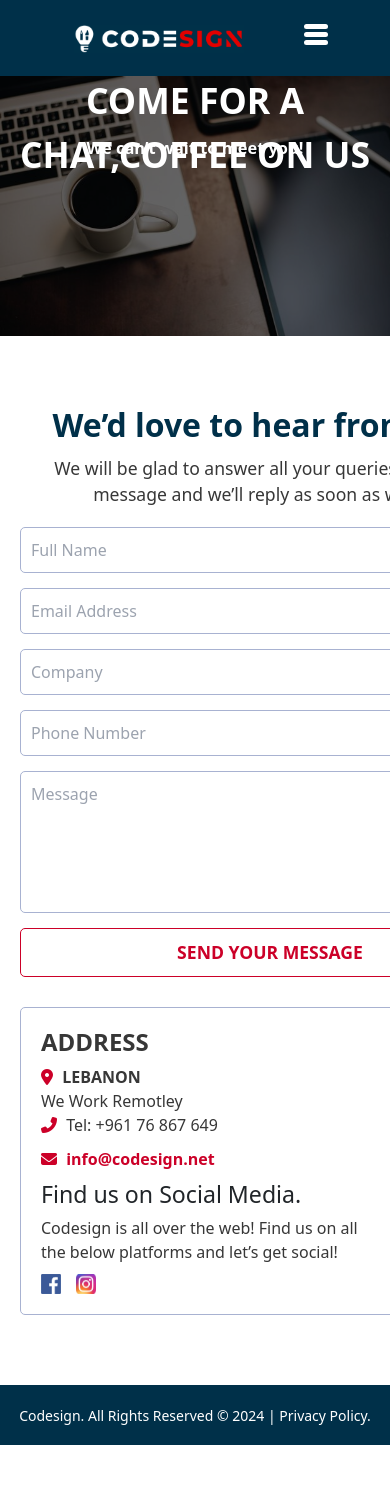
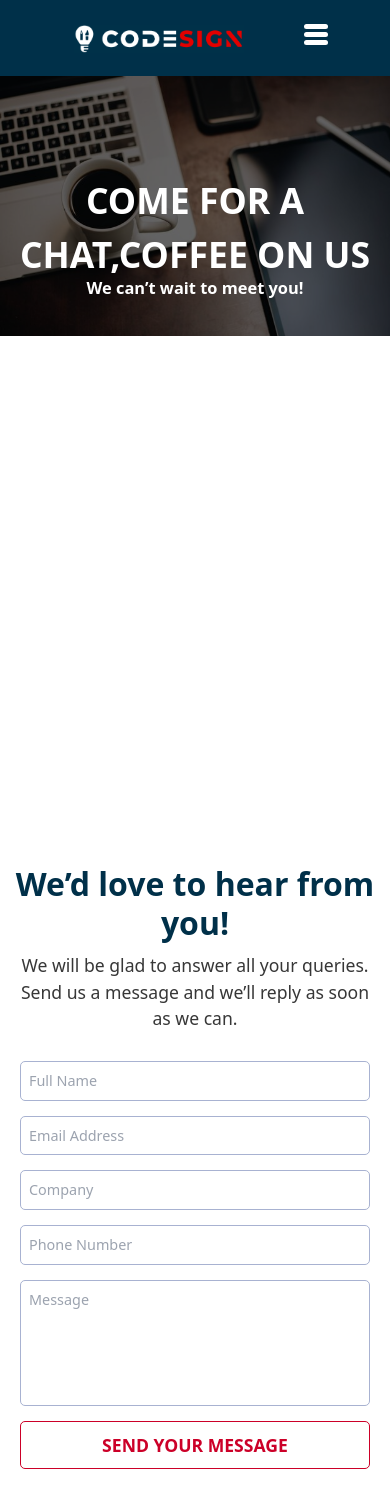
Before and after one commit to waelzd/home, a React (Create React App) app: page /contact in a window 390 px wide. Shown: the top 1507 px of the page. Before the commit the page ends 1445 px from the top, so only its background shows below. Built offline with nearby package versions, Linux system fonts and the light colour scheme.

Commit message:
Make Contact page fully responsive for all screen sizes

```diff
--- a/public/index.html
+++ b/public/index.html
@@ -3,7 +3,7 @@
   <head>
     <meta charset="utf-8" />
     <link rel="icon" href="%PUBLIC_URL%/favicon.ico" />
-    <meta name="viewport" content="width=device-width, initial-scale=1" />
+    <meta name="viewport" content="width=device-width, initial-scale=1.0">
     <meta name="theme-color" content="#000000" />
     <meta
       name="description"
--- a/src/Components/Sections/Contact.css
+++ b/src/Components/Sections/Contact.css
@@ -223,3 +223,48 @@ body {
   a:hover {
     color: var(--red);
   }
+
+
+@media (max-width: 768px) {
+  .contact-container {
+    flex-direction: column;
+    align-items: center;
+  }
+
+  .contact-form,
+  .contact-info {
+    min-width: 100%;
+    width: 100%;
+  }
+}
+
+@media (max-width: 500px) {
+  .contact-form input,
+  .contact-form textarea {
+    font-size: 0.9rem;
+    padding: 8px;
+  }
+
+  .contact-form {
+    padding: 10px;
+  }
+
+  .contact-info {
+    padding: 15px;
+  }
+}
+
+
+.contact-page {
+  max-width: 1200px;
+  margin: 50px auto;
+  padding: 20px;
+  text-align: center;
+}
+
+@media (max-width: 600px) {
+  .contact-page {
+    margin: 20px auto;
+    padding: 10px;
+  }
+}
--- a/src/Components/Sections/Contact.jsx
+++ b/src/Components/Sections/Contact.jsx
@@ -5,7 +5,7 @@ import React from "react";
 const Contact = () => {
   return (
 
-    <body>
+    <div className="contact-wrapper">
       <header className="header_contact">
         <center>
           <img src={`${process.env.PUBLIC_URL}/images/contact.jpg`} alt="homepic" className="contact_img" />
@@ -59,7 +59,7 @@ const Contact = () => {
         </div>
       </div>
     </div>
-    </body>
+    </div>
   );
 };
 
```
